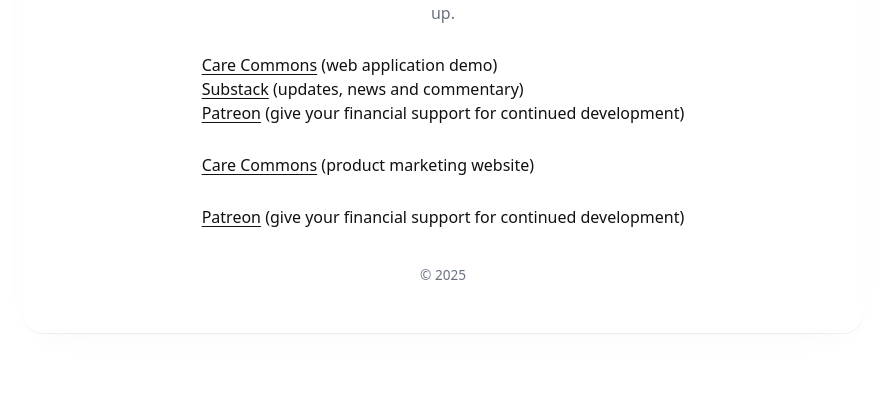
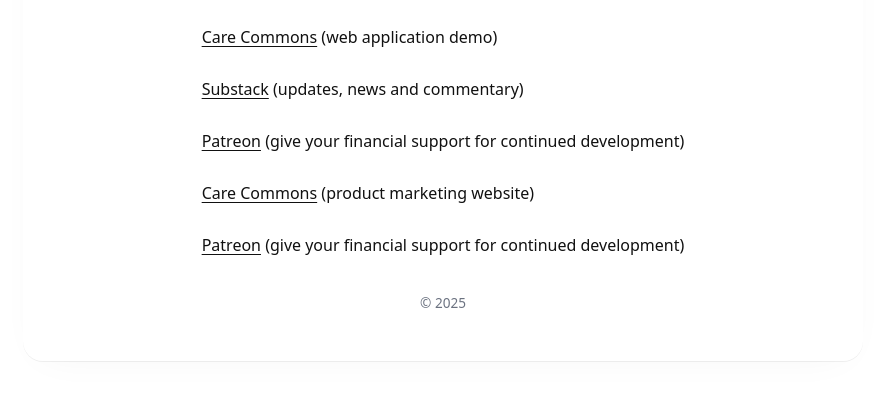
Before and after one commit to neighborhood-lab/home, a plain HTML site: page index.html in a window 1280 px wide. Shown: the part 351-752 px from the top of the page, without its empty margins (197-1082 px from the left). Drawn offline with Linux system fonts and the light colour scheme.

Commit message:
appropriate spacing between links

```diff
--- a/index.html
+++ b/index.html
@@ -130,11 +130,11 @@
                 <a href="https://care-commons.vercel.app/" rel="noopener">Care Commons</a> (web application demo)
             </nav>
 
-            <nav aria-label="Primary" style="margin-top: 0;">
+            <nav aria-label="Primary" style="margin-top: 1.75rem;">
                 <a href="https://neighborhoodlab.substack.com" rel="noopener">Substack</a> (updates, news and commentary)
             </nav>
 
-            <nav aria-label="Primary" style="margin-top: 0;">
+            <nav aria-label="Primary" style="margin-top: 1.75rem;">
                 <a href="https://www.patreon.com/cw/neighborhood_lab" rel="noopener">Patreon</a> (give your financial support for continued development)
             </nav>
 
```
